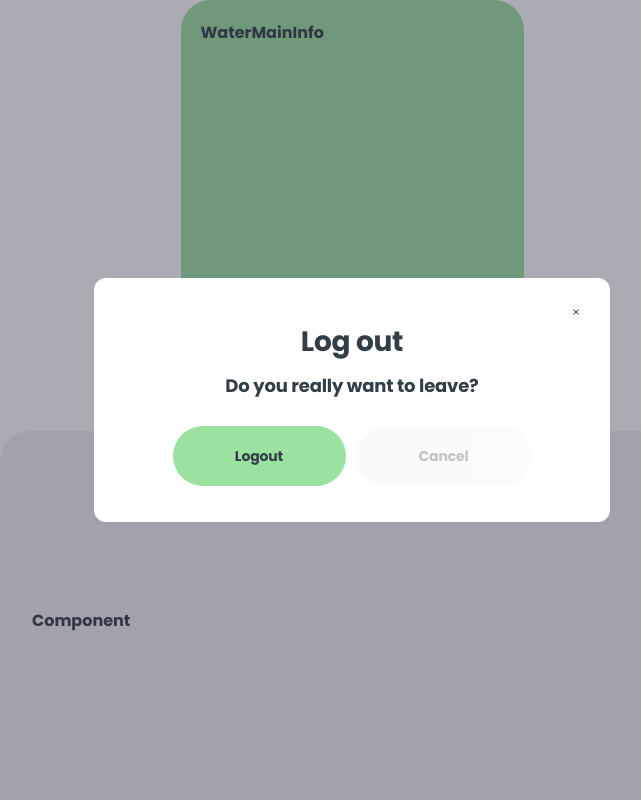
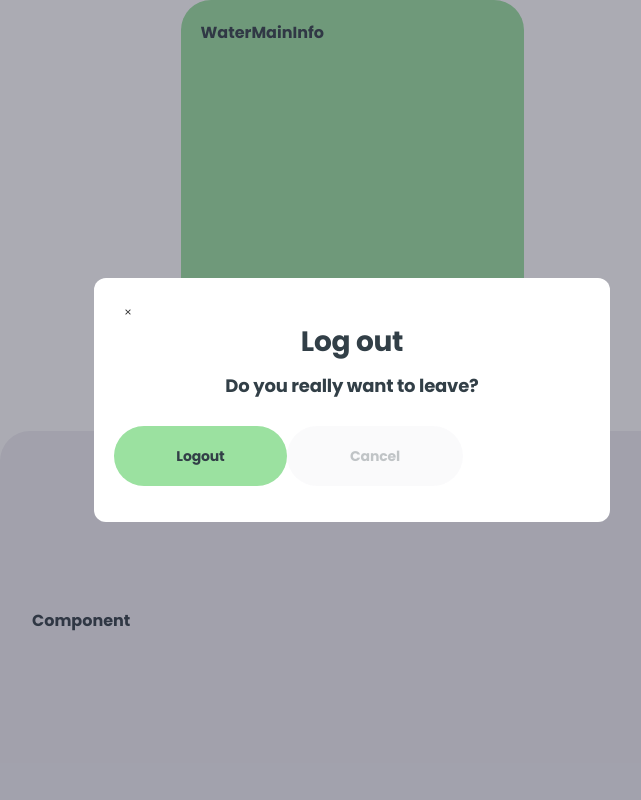
Before and after one commit to andrew-sistuk/WaterIn, a React (Vite) app: page /tracker in a window 1280 px wide. Shown: the top 800 px of the page, without its empty margins (288-929 px from the left). Built offline with nearby package versions, Linux system fonts and the light colour scheme; no server answers.

Commit message:
Update LogOutModal.jsx

```diff
--- a/src/components/LogOutModal/LogOutModal.jsx
+++ b/src/components/LogOutModal/LogOutModal.jsx
@@ -3,50 +3,26 @@ import css from './LogOutModal.module.css';
 import { useState } from 'react';
 import { IoIosClose } from 'react-icons/io';
 
-const LogoutModal = ({ onCloseLogout, onLogout }) => {
+const LogoutModal = ({ onLogout, onCloseLogout }) => {
   const [loading, setLoading] = useState(true);
-
-  const handleLogout = async () => {
-    try {
-      await onLogout();
-    } catch (error) {
-      console.error('Logout failed', error);
-    } finally {
-      setTimeout(() => {
-        onCloseLogout();
-      }, 500);
-    }
-  };
 
   return (
     <div className={css.backdrop}>
       <div className={css.modal}>
-        <div className={css.closediv}>
-          <button type="button" value="close button" className={css.closebtn} onClick={onCloseLogout}>
-            <IoIosClose className={css.iconclosebtn} />
-          </button>
-        </div>
-        <div className={css.div}>
+        <button type="button" className={css.closebtn} onClick={onCloseLogout}>
+          <IoIosClose className={css.iconclosebtn} />
+        </button>
+
+        <div className={css.maincontent}>
           <h2 className={css.title}>Log out</h2>
           <p className={css.text}>Do you really want to leave?</p>
 
-          <div className={css.divbtn}>
-            <button
-              type="button"
-              value="logout button"
-              className={css.logoutbtn}
-              onClick={handleLogout}
-              disabled={loading}
-            >
+          <div className={css.btncontainer}>
+            <button type="button" className={css.logoutbtn} onClick={onLogout} disabled={loading}>
               Logout
             </button>
 
-            <button
-              type="button"
-              value="cancel button"
-              className={css.cancelbtn}
-              onClick={onCloseLogout}
-            >
+            <button type="button" className={css.cancelbtn} onClick={onCloseLogout}>
               Cancel
             </button>
           </div>
```
